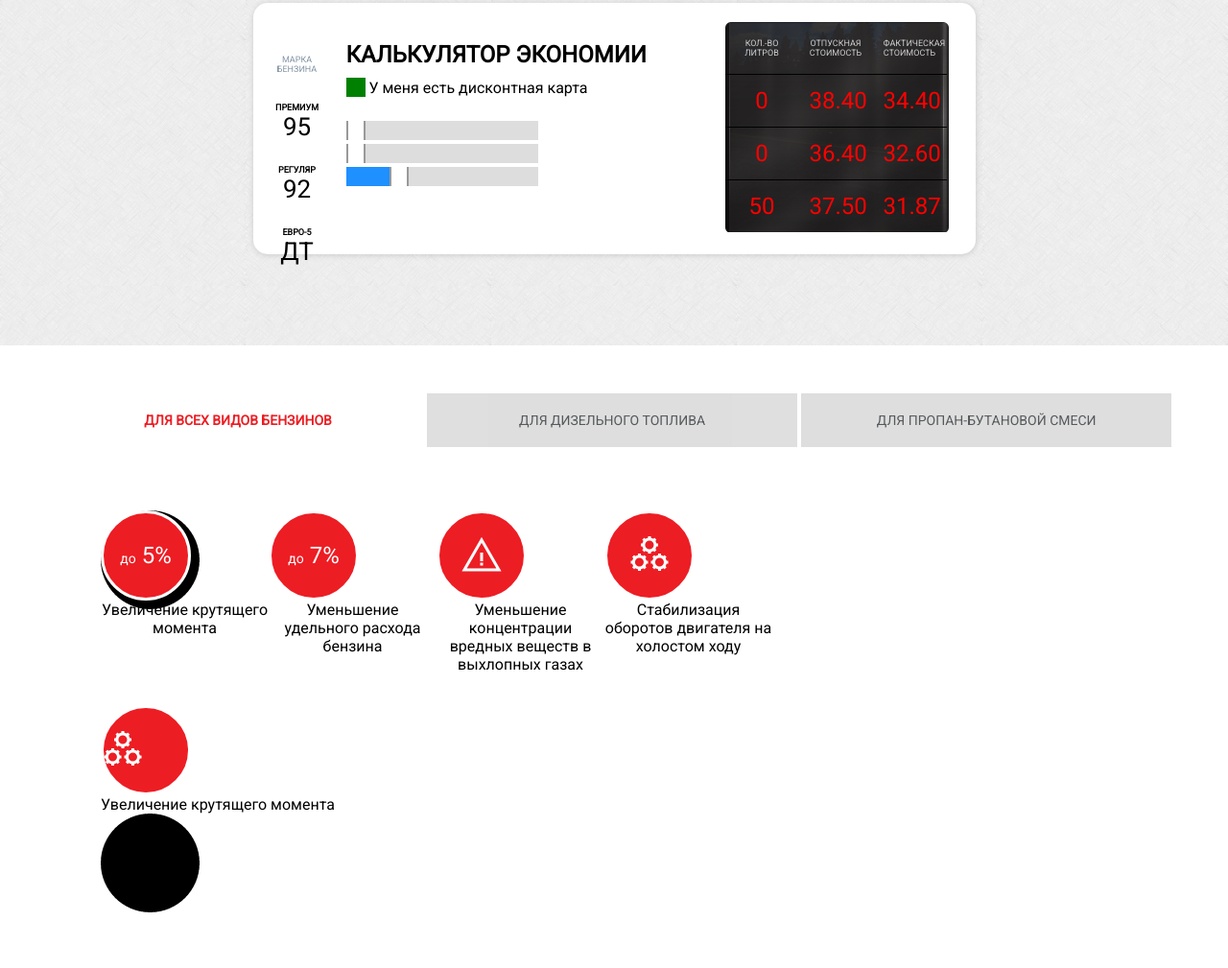
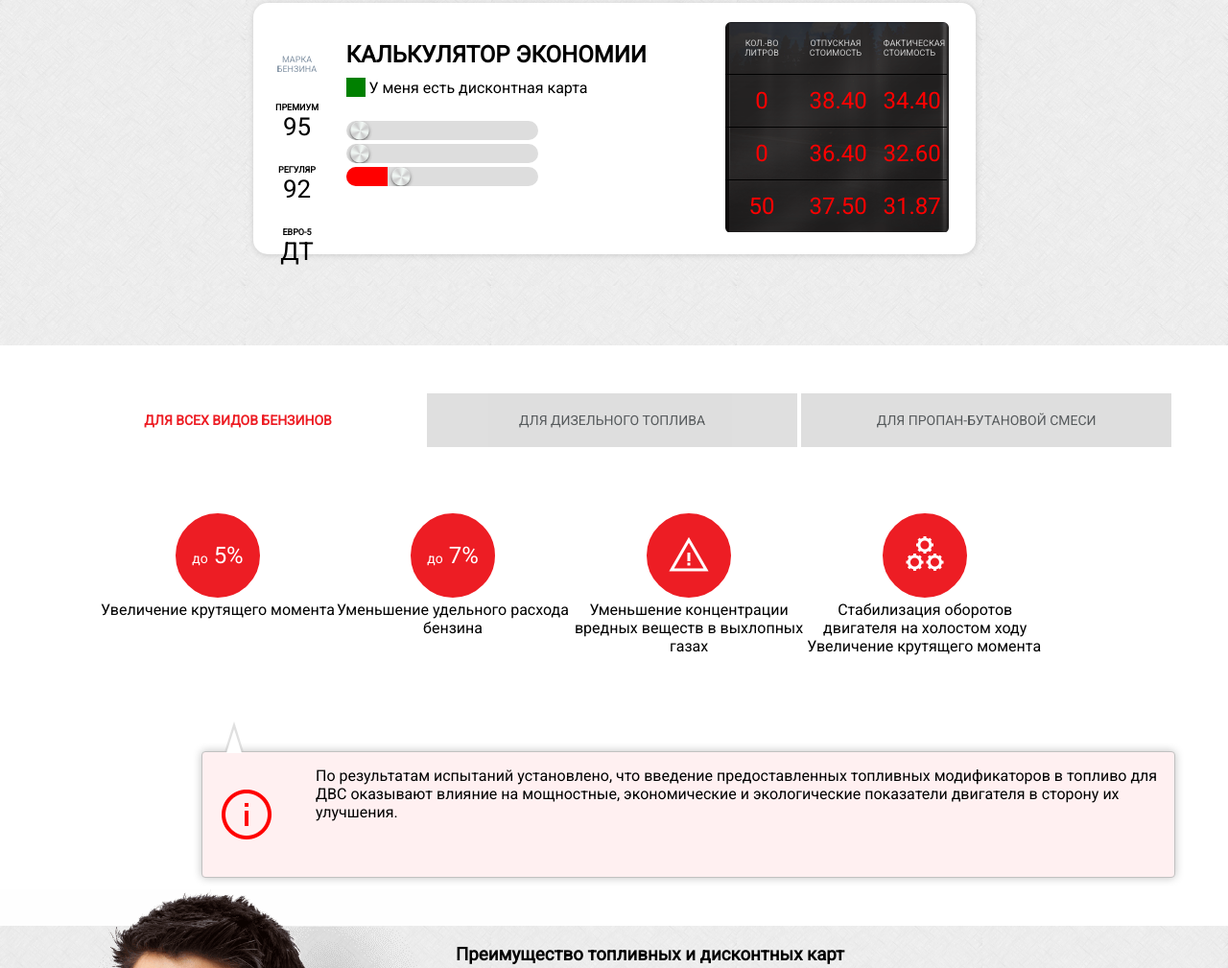
Before and after one commit to ar4iz/ktk, a website: page index.html in a window 1280 px wide. Shown: the part 1253-2262 px from the top of the page at 96% size. Drawn offline with nearby package versions, Linux system fonts and the light colour scheme; files that its build step writes are made by us from their sources; files whose address does not match are found by name.

Commit message:
edit tab

```diff
--- a/index.html
+++ b/index.html
@@ -224,35 +224,37 @@
     <div class="tab-content">
         <div class="block">
             <div class="opp">
+                <div class="qw">
             <div class="disk">
                 <p><span>до</span> 5%</p>
             </div>
+                </div>
                 <div class="title">Увеличение крутящего момента</div>
             </div>
             <div class="opp">
+                <div class="qw">
             <div class="disk">
                 <p><span>до</span> 7%</p>
+            </div>
             </div>
             <div class="title">Уменьшение удельного расхода бензина</div>
             </div>
             <div class="opp">
+                <div class="qw">
         <div class="disk">
             <img src="img/error.png">
         </div>
+                </div>
         <div class="title">Уменьшение концентрации вредных веществ в выхлопных газах</div>
             </div>
             <div class="opp">
+                <div class="qw">
                 <div class="disk">
             <img src="img/gears.png">
         </div>
+            </div>
         <div class="title">Стабилизация оборотов двигателя на холостом ходу</div>
             </div>
-        </div>
-        <div class="block">
-            <div class="disk">
-                <img src="img/gears.png">
-            </div>
-            <div class="title">Увеличение крутящего момента</div>
         </div>
         <div class="block">
             <div class="disk">
@@ -345,11 +347,10 @@
 </div>
 
 
-<div id="map"></div>
- <!-- <script async src="https://api-maps.yandex.ru/services/constructor/1.0/js/?um=constructor%3Ae507972d9bfdef084c0ff27d20bd6a2ccd4fbab83aa92afcf1448e2cb61c2625&amp;width=100%25&amp;height=613&amp;lang=uk_UA&amp;scroll=true">
-    </script> -->
     <!-- Этот блок кода нужно вставить в ту часть страницы, где вы хотите разместить карту (начало) -->
-    <div style="width: auto;height: 596px" id="mapo9fzxgo6"></div>
+    <div id="mapo9fzxgo6">
+        <div class="title-map">Карта сети АЗС</div>
+    </div>
     <script src="//api-maps.yandex.ru/2.1/?lang=ru&onload=YandexReadyHandlero9fzxgo6" type="text/javascript"></script>
     <!-- Этот блок кода нужно вставить в ту часть страницы, где вы хотите разместить карту (конец) -->
 <!-- Start footer -->
--- a/src/js/modules/map.js
+++ b/src/js/modules/map.js
@@ -7,6 +7,7 @@ function YandexReadyHandlero9fzxgo6() {
     },{
         suppressMapOpenBlock: true
     });
+
     map.geoObjects.add(new ymaps.GeoObject({
             geometry: {
                 type: "Point",
--- a/src/style/core/_global.scss
+++ b/src/style/core/_global.scss
@@ -171,16 +171,18 @@
 input[type="range"] {
   margin: auto;
   -webkit-appearance: none;
+  border-radius: 12px;
+  height: 20px;
+  width: 200px;
   position: relative;
   overflow: hidden;
-  height: 20px;
-  width: 200px;
   cursor: pointer;
-  border-radius: 0; /* iOS */
+  outline: none;
 }
 
 ::-webkit-slider-runnable-track {
   background: #ddd;
+  box-sizing: border-box;
 }
 
 /*
@@ -188,11 +190,11 @@ input[type="range"] {
  */
 ::-webkit-slider-thumb {
   -webkit-appearance: none;
-  width: 20px;
-  height: 40px;
-  background: #fff;
-  box-shadow: -100vw 0 0 100vw dodgerblue;
-  border: 2px solid #999;
+  width: 28px;
+  height: 29px;
+  background-image: url("../img/disc.png");
+  border: none;
+  box-shadow: -100vw 0 0 100vw red;
 }
 
 ::-moz-range-track {
@@ -206,12 +208,12 @@ input[type="range"] {
   width: 20px;
   border: 3px solid #999;
   border-radius: 0 !important;
-  box-shadow: -100vw 0 0 100vw dodgerblue;
+  box-shadow: -100vw 0 0 100vw red;
   box-sizing: border-box;
 }
 
 ::-ms-fill-lower {
-  background: dodgerblue;
+  background: red;
 }
 
 ::-ms-thumb {
--- a/src/style/pages/_homepage.scss
+++ b/src/style/pages/_homepage.scss
@@ -346,19 +346,20 @@ header {
   color:#464646;
 }
 
-.tab-content>div {
+.tab-content {
   background-color: #fff;
   box-sizing:border-box;
   width: 100%;
   padding: 50px;
   min-height:200px;
-
   .opp {
-    display: block;
     float: left;
-    max-width: 175px;
+    max-width: 23%;
     text-align: center;
-  }
+  .qw {
+    display: table;
+    margin: 0 auto;
+    text-align: center;
       .disk {
         width: 88px;
         height: 88px;
@@ -375,13 +376,10 @@ header {
           font-size: 24px;
         }
       }
-  &:after {
-    background: url("../img/after.png") center center no-repeat;
-    width: 103px;
-    height: 103px;
-    content: '';
-    display: block;
-    z-index: -1;
+      .title {
+        text-align: center;
+      }
+    }
   }
 }
 
@@ -533,7 +531,23 @@ header {
   }
   }
 }
-
+#mapo9fzxgo6 {
+  width: auto;
+  height: 596px;
+  .title-map {
+    position: absolute;
+    left: 50%;
+    color: #2c3134;
+    font-size: 60px;
+    font-weight: 300;
+    text-transform: uppercase;
+    border-top: 4px solid #ed1d24;
+    background: rgba(255, 255, 255, 0.80);
+    z-index: 60;
+    padding: 15px 30px;
+    margin-left: -270px;
+  }
+}
 .top-bar {
   overflow: hidden;
   padding-top: 15px;
```
Also changed, not shown: src/js/modules/input.js (deleted, +0 -21 lines), build/css/main.css, build/index.html, src/img/fb.svg (deleted), src/img/inst.svg (deleted), src/img/ok.svg (deleted), src/img/vk.svg (deleted). Lines whose indentation alone changed are shown as unchanged.
